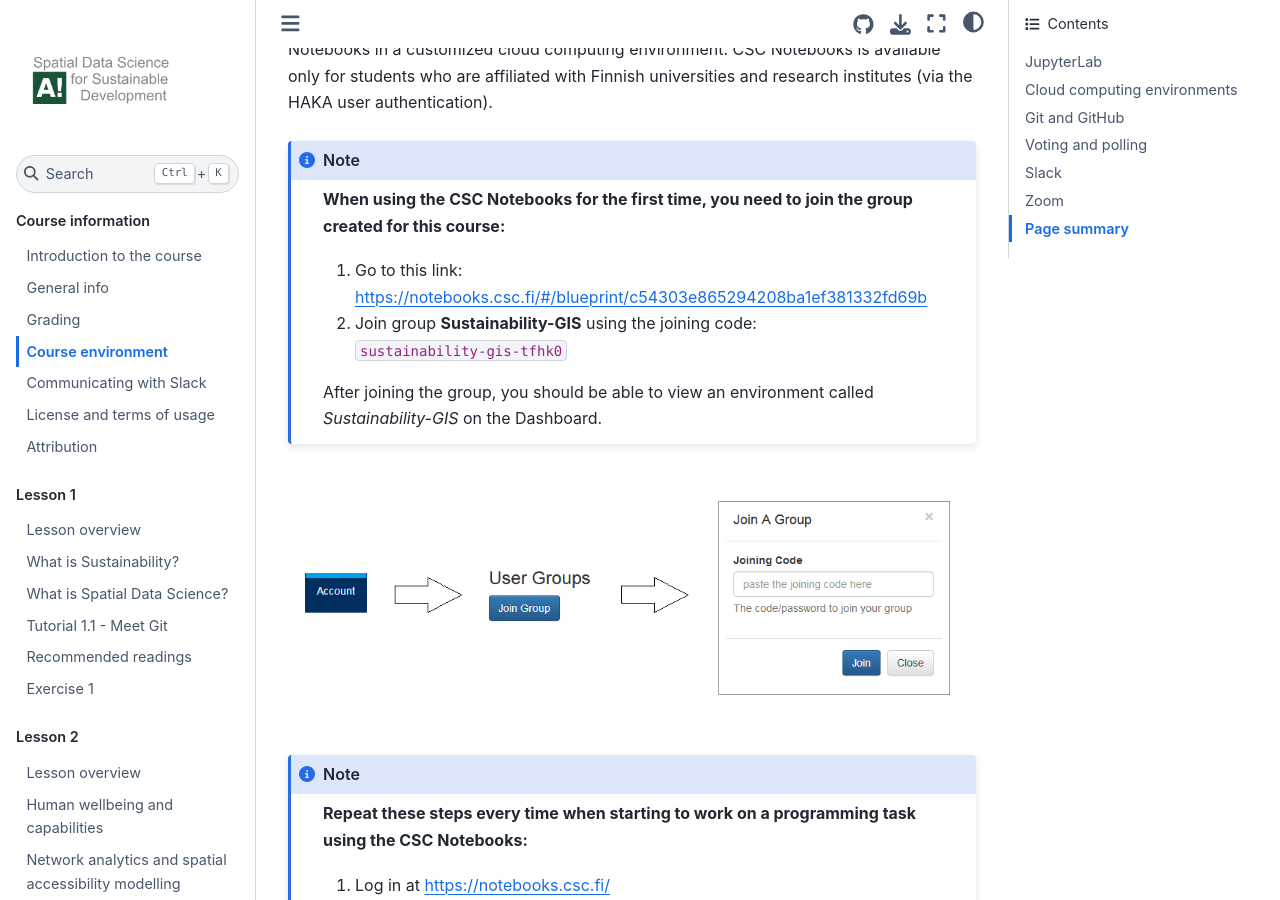
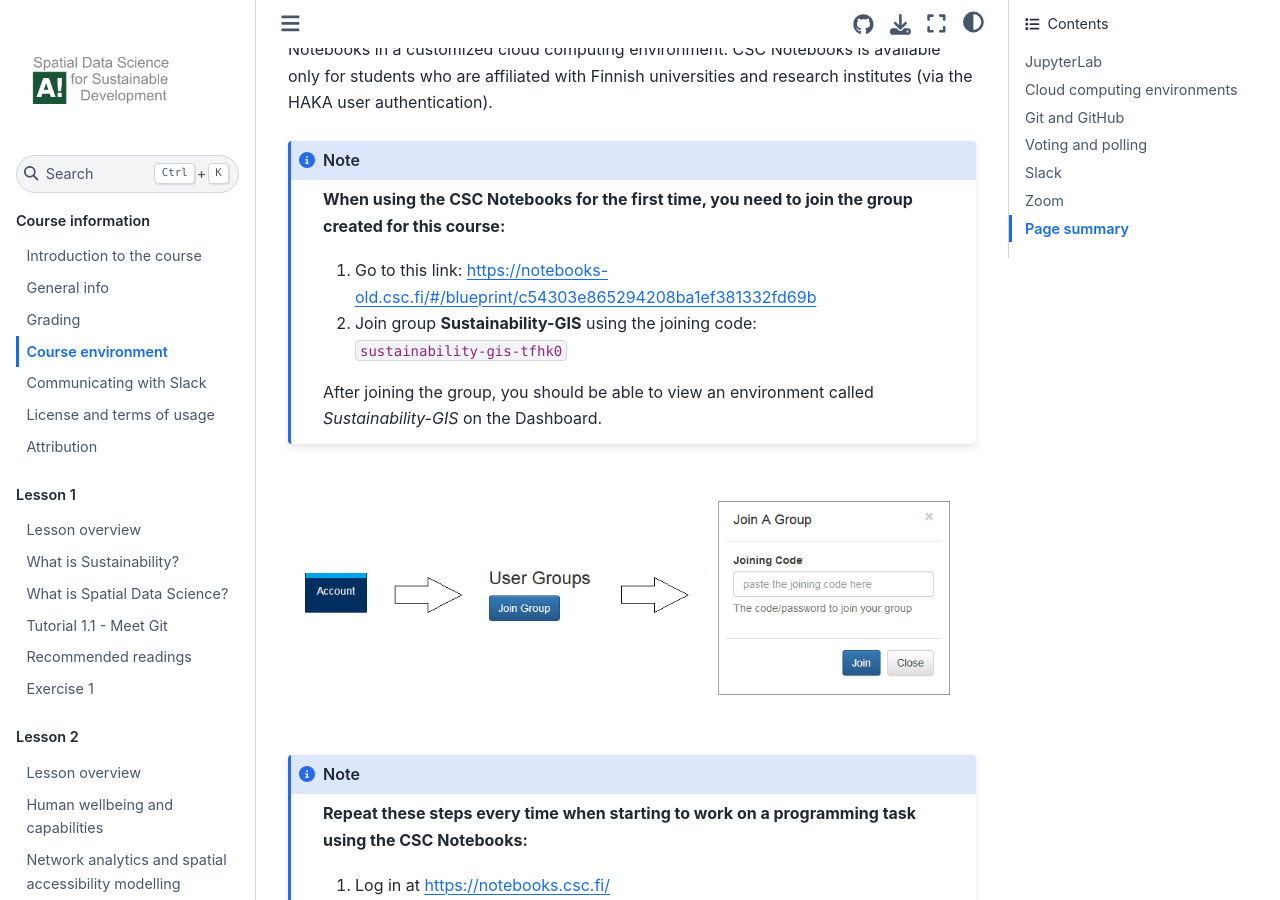
Before and after one commit to AaltoGIS/Sustainability-GIS, a Sphinx documentation site: the page built from source/course-info/course-environment-components.rst, in a window 1280 px wide and 900 px high, scrolled down 3025 px. Built offline with Sphinx 7.4.7 and the Sphinx Book theme 1.1.4, drawn with Linux system fonts in a browser that asks for light colours; pages that are not in the unit, such as notebooks, are missing from menus; some of the changed lines change nothing that is shown.

Commit message:
Update link

```diff
--- a/source/course-info/course-environment-components.rst
+++ b/source/course-info/course-environment-components.rst
@@ -64,7 +64,7 @@
 
 .. note:: **When using the CSC Notebooks for the first time, you need to join the group created for this course:**
 
-    1. Go to this link: https://notebooks.csc.fi/#/blueprint/c54303e865294208ba1ef381332fd69b
+    1. Go to this link: https://notebooks-old.csc.fi/#/blueprint/c54303e865294208ba1ef381332fd69b
     2. Join group **Sustainability-GIS** using the joining code: ``sustainability-gis-tfhk0``
 
     After joining the group, you should be able to view an environment called `Sustainability-GIS` on the Dashboard.
```
